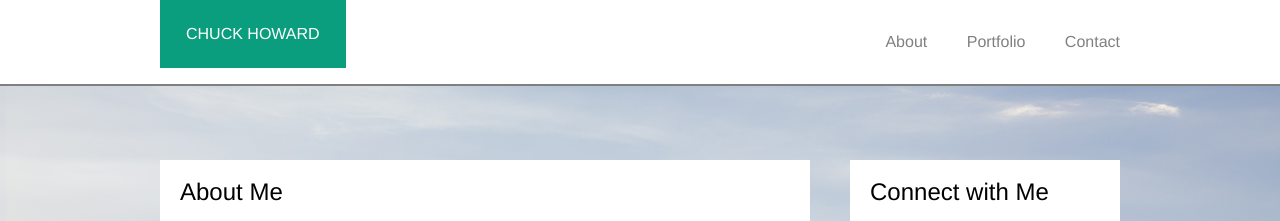
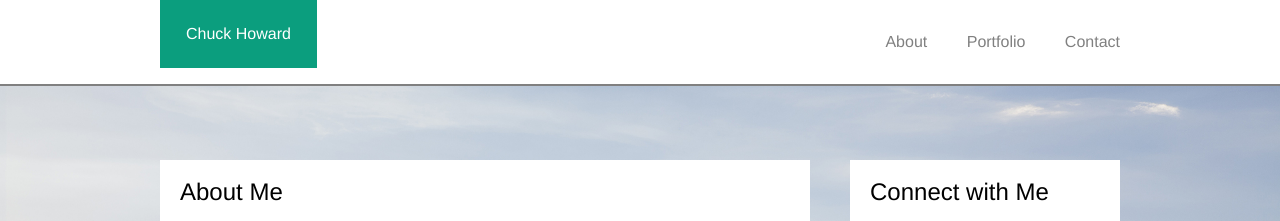
Before and after one commit to chulps/Basic-Portfolio, a plain HTML site: page index.html in a window 1280 px wide. Shown: the top 221 px of the page. Drawn offline with Linux system fonts and the light colour scheme.

Commit message:
one more time with feeling... fixed h1 font size

```diff
--- a/css/contact.css
+++ b/css/contact.css
@@ -19,5 +19,5 @@ button {
 form {}
 
 h1 {
-	font-size: 38px;
+	font-size: 40px;
 }
--- a/index.html
+++ b/index.html
@@ -12,7 +12,7 @@
     <header>
 		<div id="headwrap">
 
-        	<h1 id="name">CHUCK HOWARD</h1>
+        	<h1 id="name">Chuck Howard</h1>
 
         	<nav>
             	<p class="nav"><a href="index.html">About</a></p>
```
